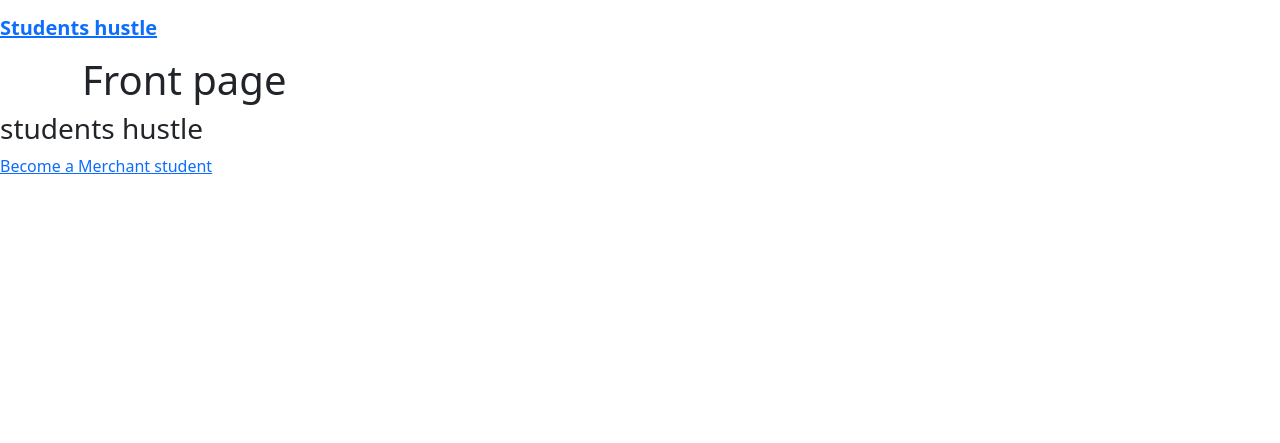
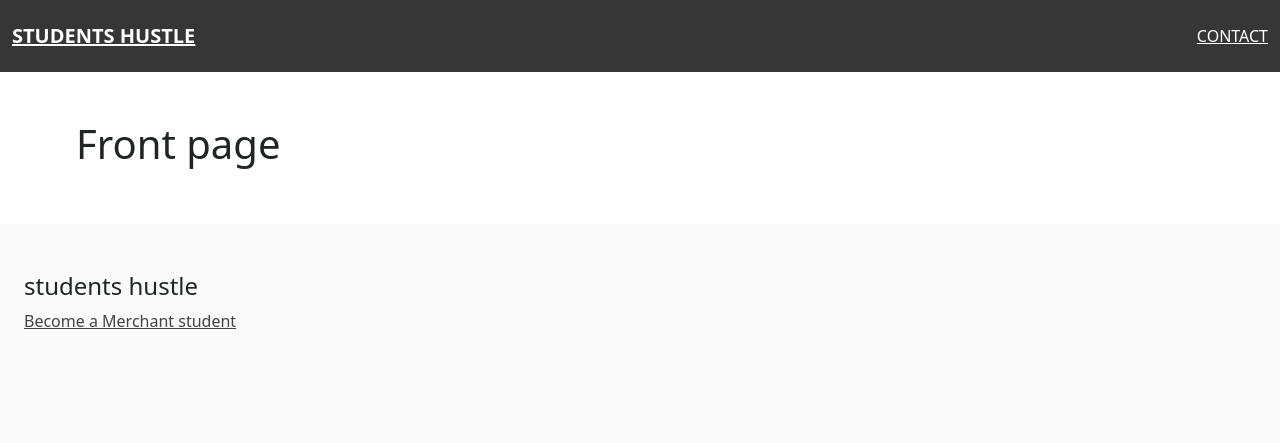
Before and after one commit to alembicbrian/studenthustle, a Django app: page / in a window 1280 px wide. Shown: the top 443 px of the page. Run offline with Django 5.2, Linux system fonts and the light colour scheme.

Commit message:
adds static files

```diff
--- a/apps/core/templates/core/base.html
+++ b/apps/core/templates/core/base.html
@@ -1,11 +1,15 @@
+{%load static%}
 <!DOCTYPE html>
 <html lang="en">
 <head>
     <meta charset="UTF-8">
     <meta name="viewport" content="width=device-width, initial-scale=1.0">
     <title>students hustle</title>
+
+    <link rel="stylesheet" href="https://cdn.jsdelivr.net/npm/bulma@0.9.1/css/bulma.min.css">
     <link rel="stylesheet" href="https://cdn.jsdelivr.net/npm/bootstrap@5.3.3/dist/css/bootstrap.min.css">
-
+    <link rel="stylesheet" href="{%static 'styles/main.css'%}">
+    <link rel="stylesheet" href="{%static 'scripts/main.js'%}">
 </head>
 <body>
     <nav class="navbar is-dark">
@@ -17,6 +21,11 @@
                 <span aria-hidden="true"></span>
                 <span aria-hidden="true"></span>
             </a>
+        </div>
+        <div class="navbar-menu" id="main-navbar">
+            <div class="navbar-end">
+                <a href="{%url 'contact'%}" class="navbar-item">Contact</a>
+            </div>
         </div>
     </nav>
     <section class="section">
--- /dev/null
+++ b/static/scripts/main.js
@@ -0,0 +1,15 @@
+document.addEventListener('DOMContentLoaded', () => {
+    const $navbarBurgers = Array.prototype.slice.call(document.querySelectorAll('.navbar-burger'), 0);
+
+    if ($navbarBurgers.length > 0) {
+        $navbarBurgers.forEach( el => {
+            el.addEventListener('click', () => {
+                const target = el.dataset.target;
+                const $target = document.getElementById(target);
+
+                el.classList.toggle('is-active');
+                $target.classList.toggle('is-active');
+            });
+        });
+    }
+});
--- /dev/null
+++ b/static/styles/main.css
@@ -0,0 +1,41 @@
+/**
+* Nav
+*/
+
+.navbar {
+    text-transform: uppercase;
+}
+
+    .navbar .is-dark {
+        background: #444;
+    }
+
+/**
+* Footer
+*/
+
+.footer a {
+    margin-bottom: 15px;
+    display: inline-block;
+    color: #444;
+}
+
+/**
+* Bulma overrides
+*/
+
+.input, .button {
+    border-radius: 0;
+}
+
+/**
+ * Product list item
+ */
+
+.product-list-item .box .subtitle {
+    margin-bottom: 0;
+}
+
+.product-list-item .box .price {
+    color: #888;
+}
```
Also changed, not shown: studentshustle/settings.py (+10 -3 lines).
